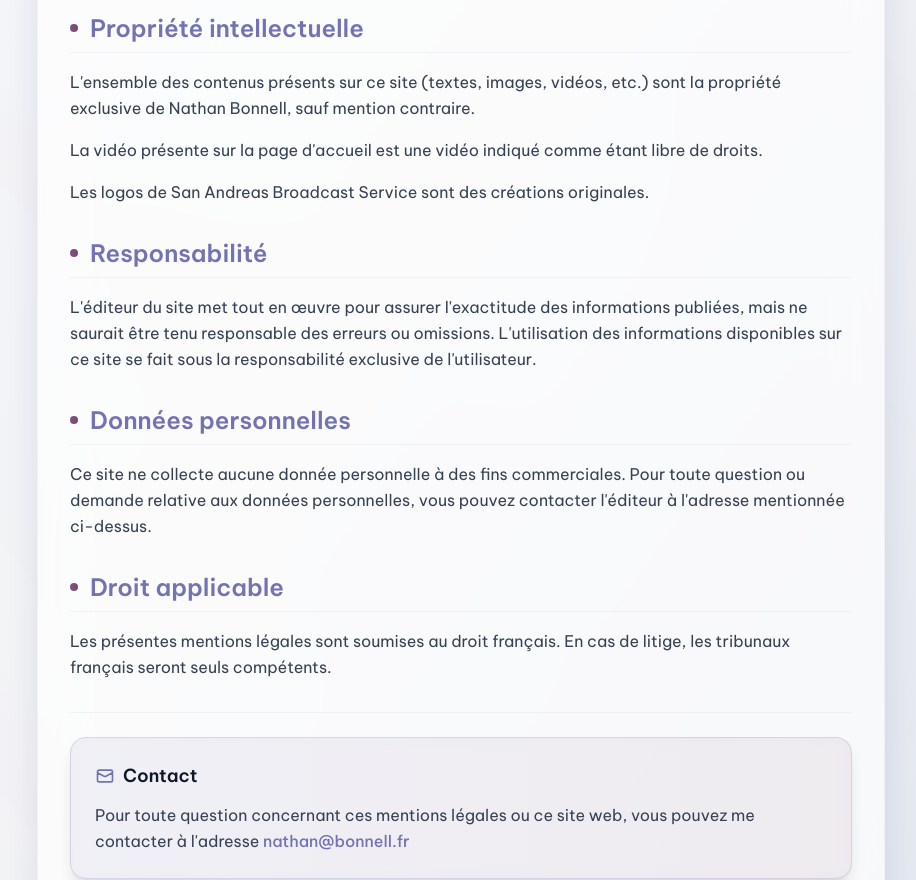
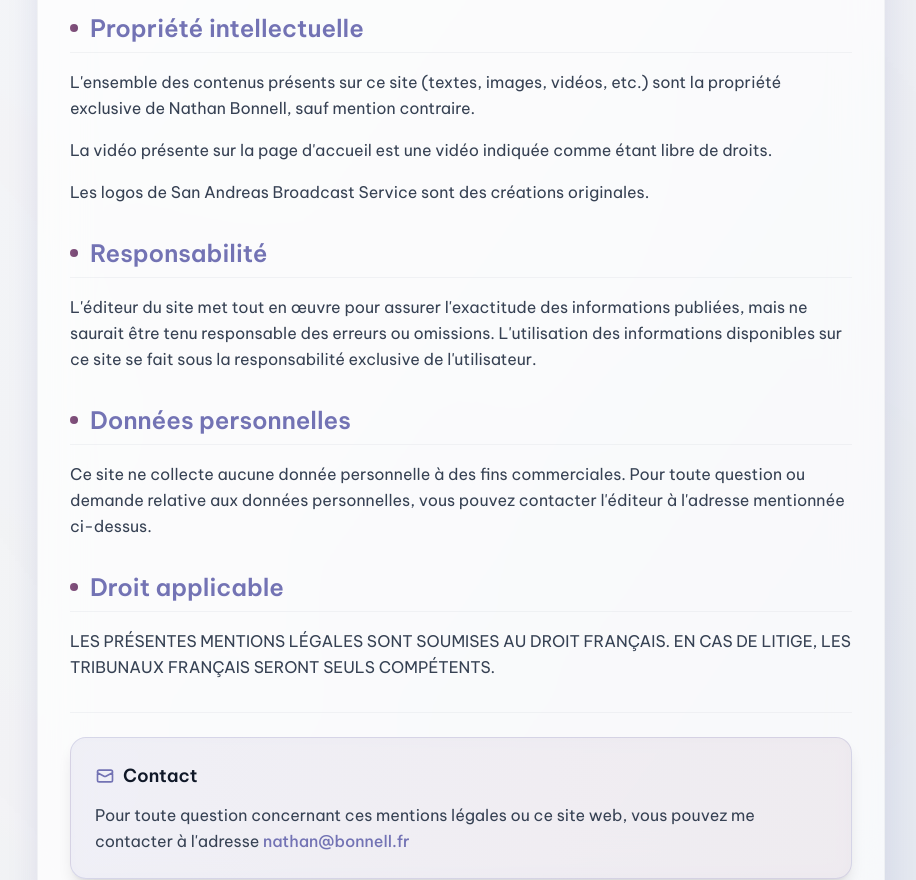
Before and after one commit to Wiibleyde/sabs, a Next.js app: page /legal-mentions in a window 1280 px wide. Shown: the part 760-1640 px from the top of the page, without its empty margins (179-1095 px from the left). Built offline with nearby package versions, Linux system fonts and the light colour scheme.

Commit message:
fix: update cache duration to 2 seconds and correct legal mentions text
Signed-off-by: Wiibleyde <nathan@bonnell.fr>

```diff
--- a/src/app/api/v1/sabs/rtmp/status/route.ts
+++ b/src/app/api/v1/sabs/rtmp/status/route.ts
@@ -2,7 +2,7 @@ import { MediaMTX, RTMPConnectionItem } from '@/mediamtx';
 import { NextResponse } from 'next/server';
 
 // Cache configuration
-const CACHE_DURATION = 3000; // 3 seconds in milliseconds
+const CACHE_DURATION = 2000; // 3 seconds in milliseconds
 
 interface CacheData {
     data: {
--- a/src/app/legal-mentions/page.tsx
+++ b/src/app/legal-mentions/page.tsx
@@ -286,7 +286,7 @@ Hébergé avec Docker, Nginx, Proxmox et Rocky Linux.
 
 L'ensemble des contenus présents sur ce site (textes, images, vidéos, etc.) sont la propriété exclusive de Nathan Bonnell, sauf mention contraire.
 
-La vidéo présente sur la page d'accueil est une vidéo indiqué comme étant libre de droits.
+La vidéo présente sur la page d'accueil est une vidéo indiquée comme étant libre de droits.
 
 Les logos de San Andreas Broadcast Service sont des créations originales.
 
@@ -300,5 +300,5 @@ Ce site ne collecte aucune donnée personnelle à des fins commerciales. Pour to
 
 ## Droit applicable
 
-Les présentes mentions légales sont soumises au droit français. En cas de litige, les tribunaux français seront seuls compétents.
+LES PRÉSENTES MENTIONS LÉGALES SONT SOUMISES AU DROIT FRANÇAIS. EN CAS DE LITIGE, LES TRIBUNAUX FRANÇAIS SERONT SEULS COMPÉTENTS.
 `;
```
